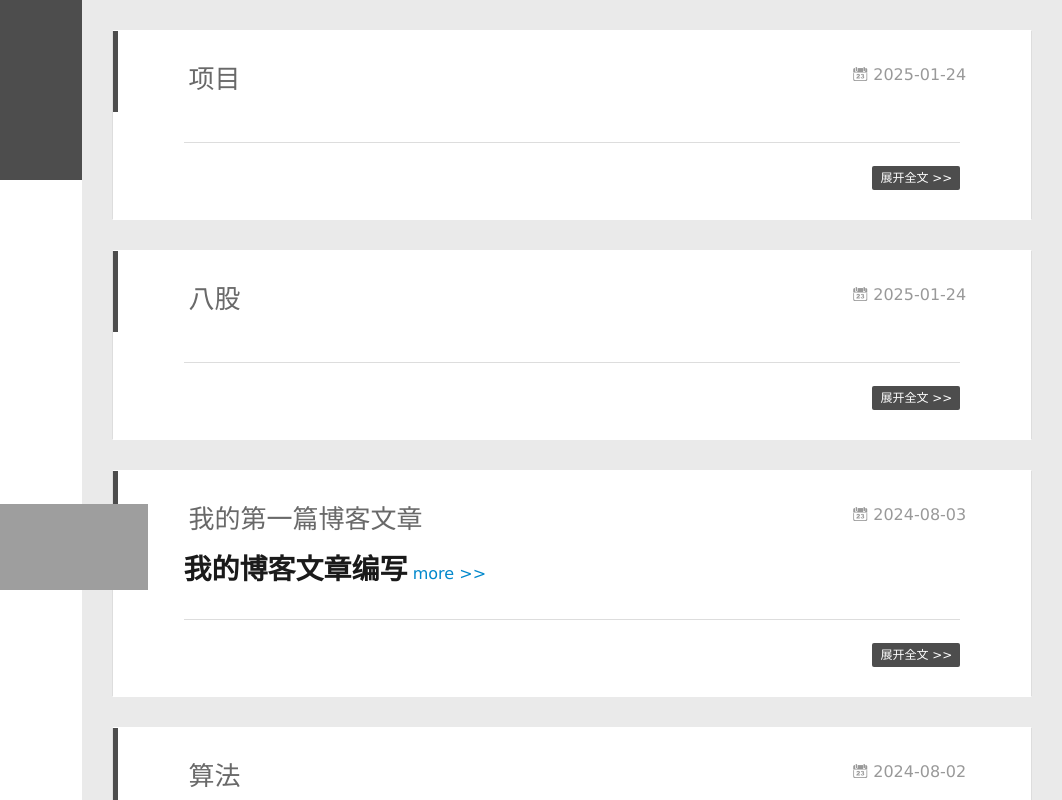
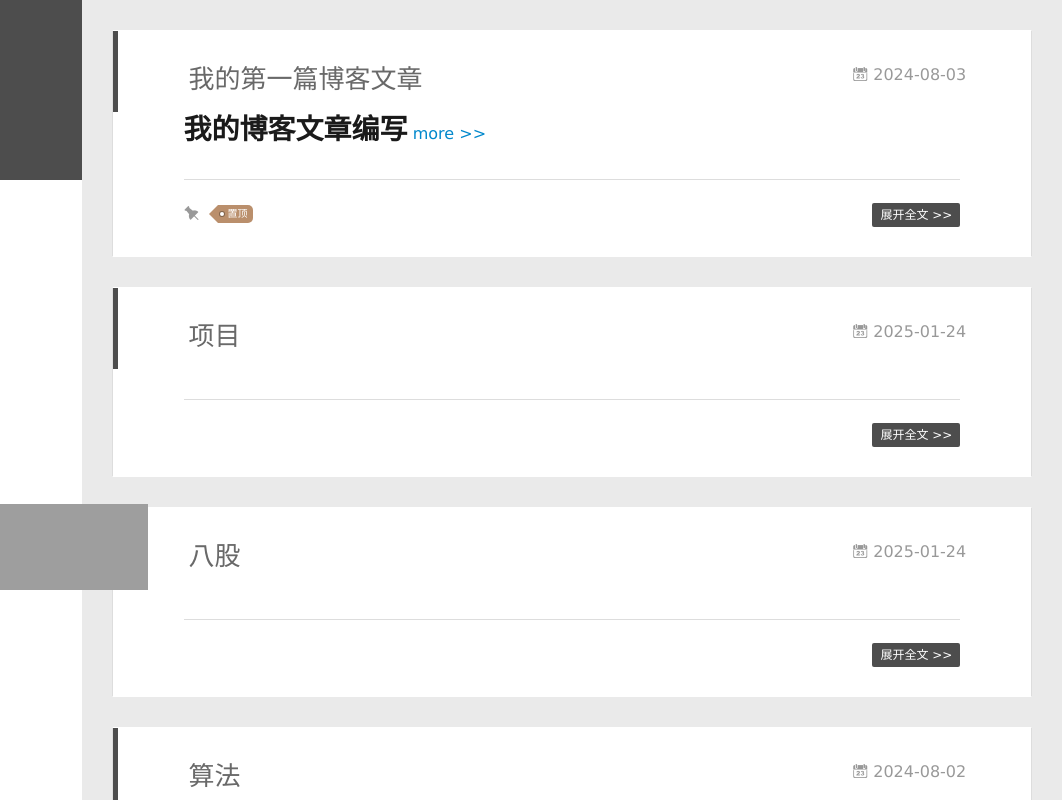
Before and after one commit to Afish23/Afish23.github.io, a plain HTML site: page index.html in a window 1280 px wide. Shown: the full height of the page, 218-1280 px from the left. Drawn offline with Linux system fonts and the light colour scheme; grey boxes are pictures that could not be loaded.

Commit message:
Site updated: 2025-01-24 21:24:59

```diff
--- a/index.html
+++ b/index.html
@@ -160,6 +160,76 @@
           <div id="js-content" class="content-ll">
 
 
+    <article id="post-我的第一篇博客文章" class="article article-type-post  article-index" itemscope itemprop="blogPost">
+  <div class="article-inner">
+
+      <header class="article-header">
+
+
+    <h1 itemprop="name">
+      <a class="article-title" href="/2024/08/03/%E6%88%91%E7%9A%84%E7%AC%AC%E4%B8%80%E7%AF%87%E5%8D%9A%E5%AE%A2%E6%96%87%E7%AB%A0/">我的第一篇博客文章</a>
+    </h1>
+
+
+
+        <a href="/2024/08/03/%E6%88%91%E7%9A%84%E7%AC%AC%E4%B8%80%E7%AF%87%E5%8D%9A%E5%AE%A2%E6%96%87%E7%AB%A0/" class="archive-article-date">
+  	<time datetime="2024-08-03T02:55:11.000Z" itemprop="datePublished"><i class="icon-calendar icon"></i>2024-08-03</time>
+</a>
+
+      </header>
+
+    <div class="article-entry" itemprop="articleBody">
+
+        <h1 id="我的博客文章编写"><a href="#我的博客文章编写" class="headerlink" title="我的博客文章编写"></a>我的博客文章编写</h1>
+
+          <a class="article-more-a" href="/2024/08/03/%E6%88%91%E7%9A%84%E7%AC%AC%E4%B8%80%E7%AF%87%E5%8D%9A%E5%AE%A2%E6%96%87%E7%AB%A0/#more">more >></a>
+
+
+
+
+    </div>
+    <div class="article-info article-info-index">
+
+        <div class="article-pop-out tagcloud">
+          <i class="icon-tuding"></i>
+          <a class="article-tag-list-link color3">置顶</a>
+        </div>
+
+
+
+
+
+        <p class="article-more-link">
+          <a class="article-more-a" href="/2024/08/03/%E6%88%91%E7%9A%84%E7%AC%AC%E4%B8%80%E7%AF%87%E5%8D%9A%E5%AE%A2%E6%96%87%E7%AB%A0/">展开全文 >></a>
+        </p>
+
+
+
+      <div class="clearfix"></div>
+    </div>
+  </div>
+</article>
+
+<aside class="wrap-side-operation">
+    <div class="mod-side-operation">
+
+        <div class="jump-container" id="js-jump-container" style="display:none;">
+            <a href="javascript:void(0)" class="mod-side-operation__jump-to-top">
+                <i class="icon-font icon-back"></i>
+            </a>
+            <div id="js-jump-plan-container" class="jump-plan-container" style="top: -11px;">
+                <i class="icon-font icon-plane jump-plane"></i>
+            </div>
+        </div>
+
+
+    </div>
+</aside>
+
+
+
+
+
     <article id="post-项目" class="article article-type-post  article-index" itemscope itemprop="blogPost">
   <div class="article-inner">
 
@@ -255,71 +325,6 @@
 
         <p class="article-more-link">
           <a class="article-more-a" href="/2025/01/24/%E5%85%AB%E8%82%A1/">展开全文 >></a>
-        </p>
-
-
-
-      <div class="clearfix"></div>
-    </div>
-  </div>
-</article>
-
-<aside class="wrap-side-operation">
-    <div class="mod-side-operation">
-
-        <div class="jump-container" id="js-jump-container" style="display:none;">
-            <a href="javascript:void(0)" class="mod-side-operation__jump-to-top">
-                <i class="icon-font icon-back"></i>
-            </a>
-            <div id="js-jump-plan-container" class="jump-plan-container" style="top: -11px;">
-                <i class="icon-font icon-plane jump-plane"></i>
-            </div>
-        </div>
-
-
-    </div>
-</aside>
-
-
-
-
-
-    <article id="post-我的第一篇博客文章" class="article article-type-post  article-index" itemscope itemprop="blogPost">
-  <div class="article-inner">
-
-      <header class="article-header">
-
-
-    <h1 itemprop="name">
-      <a class="article-title" href="/2024/08/03/%E6%88%91%E7%9A%84%E7%AC%AC%E4%B8%80%E7%AF%87%E5%8D%9A%E5%AE%A2%E6%96%87%E7%AB%A0/">我的第一篇博客文章</a>
-    </h1>
-
-
-
-        <a href="/2024/08/03/%E6%88%91%E7%9A%84%E7%AC%AC%E4%B8%80%E7%AF%87%E5%8D%9A%E5%AE%A2%E6%96%87%E7%AB%A0/" class="archive-article-date">
-  	<time datetime="2024-08-03T02:55:11.000Z" itemprop="datePublished"><i class="icon-calendar icon"></i>2024-08-03</time>
-</a>
-
-      </header>
-
-    <div class="article-entry" itemprop="articleBody">
-
-        <h1 id="我的博客文章编写"><a href="#我的博客文章编写" class="headerlink" title="我的博客文章编写"></a>我的博客文章编写</h1>
-
-          <a class="article-more-a" href="/2024/08/03/%E6%88%91%E7%9A%84%E7%AC%AC%E4%B8%80%E7%AF%87%E5%8D%9A%E5%AE%A2%E6%96%87%E7%AB%A0/#more">more >></a>
-
-
-
-
-    </div>
-    <div class="article-info article-info-index">
-
-
-
-
-
-        <p class="article-more-link">
-          <a class="article-more-a" href="/2024/08/03/%E6%88%91%E7%9A%84%E7%AC%AC%E4%B8%80%E7%AF%87%E5%8D%9A%E5%AE%A2%E6%96%87%E7%AB%A0/">展开全文 >></a>
         </p>
 
 
```
Also changed, not shown: 2024/08/03/我的第一篇博客文章/index.html (+10 -1 lines).
